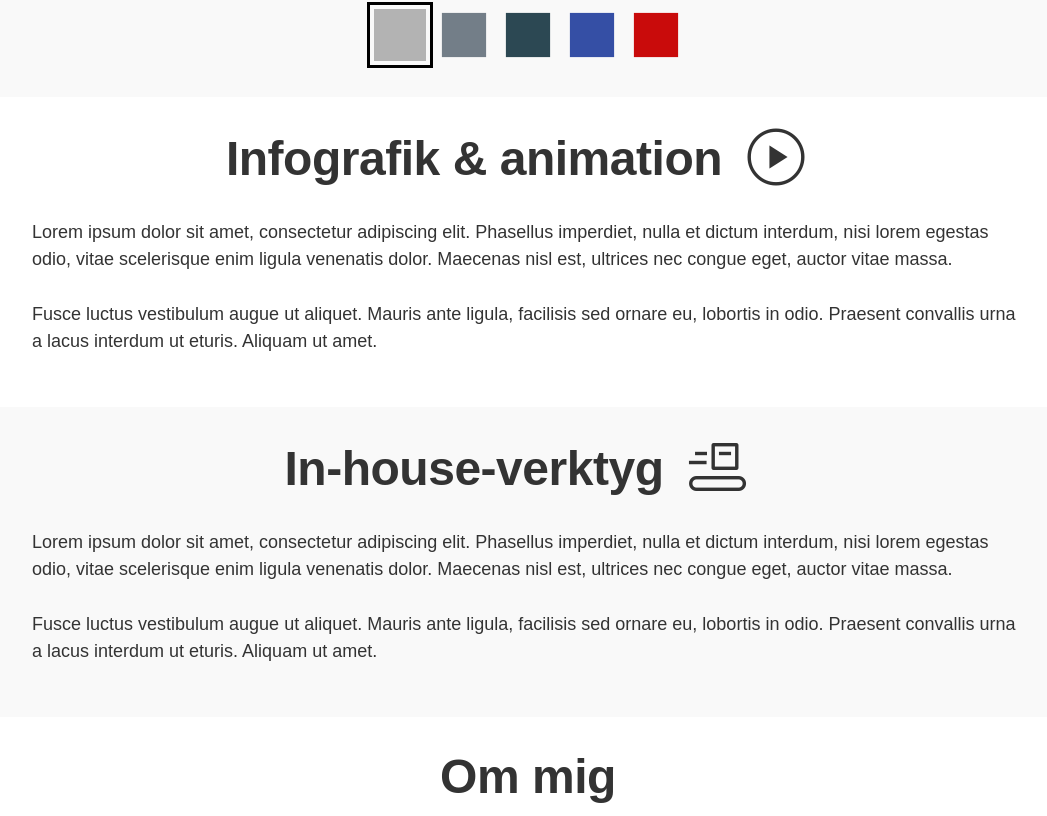
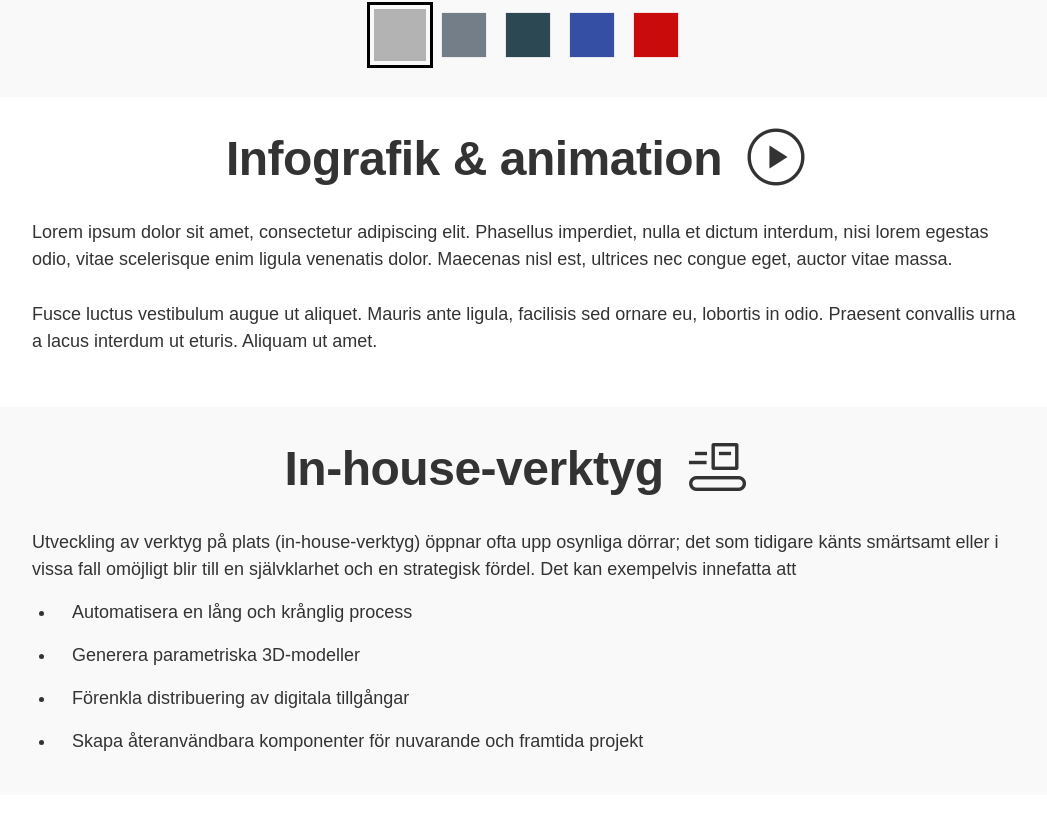
Before and after one commit to martin-lorentzon/martin-lorentzon.github.io, a plain HTML site: page www/index.html in a window 1280 px wide. Shown: the part 959-1775 px from the top of the page, without its empty margins (112-1159 px from the left). Drawn offline with nearby package versions, Linux system fonts and the light colour scheme; some packages are replaced by stand-ins of ours; a script that the page names is missing; some icons are missing; a web font is replaced by a local one.

Commit message:
Copy and some CSS

```diff
--- a/www/index.html
+++ b/www/index.html
@@ -37,13 +37,15 @@
     <main>
       <section class="is-alternate no-bottom">
         <div class="container container--default">
-          <h2 id="services">Visa din produkt i <span class="gradient-text">interaktiv 3D</span><span class="material-symbols-outlined">360</span></h2>
+          <h2 id="services">
+            Visa din produkt i <span class="u-no-wrap"><span class="gradient-text">interaktiv 3D</span><span class="material-symbols-outlined">360</span></span>
+          </h2>
           <p>Ge kunden en ökad produktförståelse och lyft ditt varumärke med interaktiv 3D på webben.</p>
           <p>
-            Valmöjligheter, intressepunkter, rörliga element och AR-läge<span class="material-symbols-outlined">view_in_ar</span><span style="white-space: nowrap">(Augmented Reality)</span> är exempel
-            på funktioner som enkelt kan integreras i 3D-vyn.
+            Konfigurationer, intressepunkter, animationer och AR-läge<span class="material-symbols-outlined">view_in_ar</span><span class="u-no-wrap">(Augmented Reality)</span> är exempel på
+            funktioner som enkelt kan integreras i 3D-vyn.
           </p>
-          <p>3D-vyn fungerar direkt i webbläsaren utan någon app och skräddarsys för att bli en naturlig del av din befintliga hemsida.</p>
+          <p>3D-vyn fungerar direkt i webbläsaren utan någon app och anpassas för att bli en naturlig del av din befintliga hemsida.</p>
         </div>
       </section>
       <section class="is-alternate no-top">
@@ -105,7 +107,9 @@
 
       <section>
         <div class="container container--default">
-          <h2>Infografik & animation<span class="material-symbols-outlined js-icon-trigger">play_circle</span></h2>
+          <h2>
+            Infografik & <span class="u-no-wrap">animation<span class="material-symbols-outlined js-icon-trigger">play_circle</span></span>
+          </h2>
           <p>
             Lorem ipsum dolor sit amet, consectetur adipiscing elit. Phasellus imperdiet, nulla et dictum interdum, nisi lorem egestas odio, vitae scelerisque enim ligula venenatis dolor. Maecenas
             nisl est, ultrices nec congue eget, auctor vitae massa.
@@ -118,10 +122,15 @@
         <div class="container container--default">
           <h2>In-house-verktyg<span class="material-symbols-outlined">conveyor_belt</span></h2>
           <p>
-            Lorem ipsum dolor sit amet, consectetur adipiscing elit. Phasellus imperdiet, nulla et dictum interdum, nisi lorem egestas odio, vitae scelerisque enim ligula venenatis dolor. Maecenas
-            nisl est, ultrices nec congue eget, auctor vitae massa.
+            Utveckling av verktyg på plats (in-house-verktyg) öppnar ofta upp osynliga dörrar; det som tidigare känts smärtsamt eller i vissa fall omöjligt blir till en självklarhet och en strategisk
+            fördel. Det kan exempelvis innefatta att
           </p>
-          <p>Fusce luctus vestibulum augue ut aliquet. Mauris ante ligula, facilisis sed ornare eu, lobortis in odio. Praesent convallis urna a lacus interdum ut eturis. Aliquam ut amet.</p>
+          <ul>
+            <li>Automatisera en lång och krånglig process</li>
+            <li>Generera parametriska 3D-modeller</li>
+            <li>Förenkla distribuering av digitala tillgångar</li>
+            <li>Skapa återanvändbara komponenter för nuvarande och framtida projekt</li>
+          </ul>
         </div>
       </section>
       <section>
--- a/www/style.css
+++ b/www/style.css
@@ -37,6 +37,10 @@
 /* ==========================================================================
    Global Styles
    ========================================================================== */
+html {
+  scroll-behavior: smooth;
+}
+
 body {
   color: #333;
   font-size: 1.125rem;
@@ -48,6 +52,19 @@ body {
 p {
   margin-bottom: 1.75rem;
   font-size: 1.125rem;
+}
+
+p:has(+ ul) {
+  margin-bottom: 1rem;
+}
+
+ul {
+  padding-left: 1.5rem;
+}
+
+li {
+  margin-bottom: 1rem;
+  padding-left: 1rem;
 }
 
 h1,
@@ -72,10 +89,6 @@ h2 {
 h3 {
   margin-bottom: 1rem;
   font-size: clamp(1.5rem, 3vw, 2rem);
-}
-
-html {
-  scroll-behavior: smooth;
 }
 
 section {
--- a/www/utilities.css
+++ b/www/utilities.css
@@ -1,3 +1,7 @@
+.u-no-wrap {
+  white-space: nowrap;
+}
+
 /* ==========================================================================
    Mobile Layout
    ========================================================================== */
```
